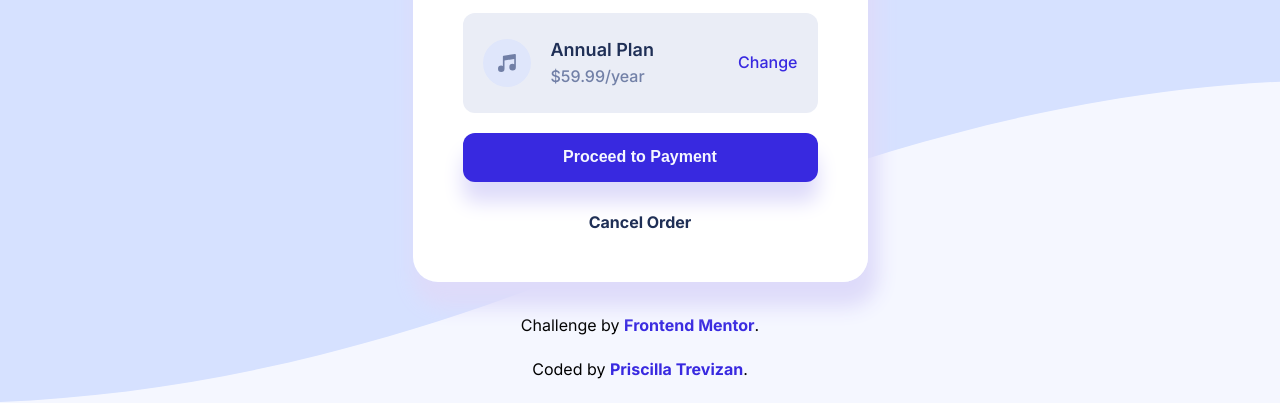
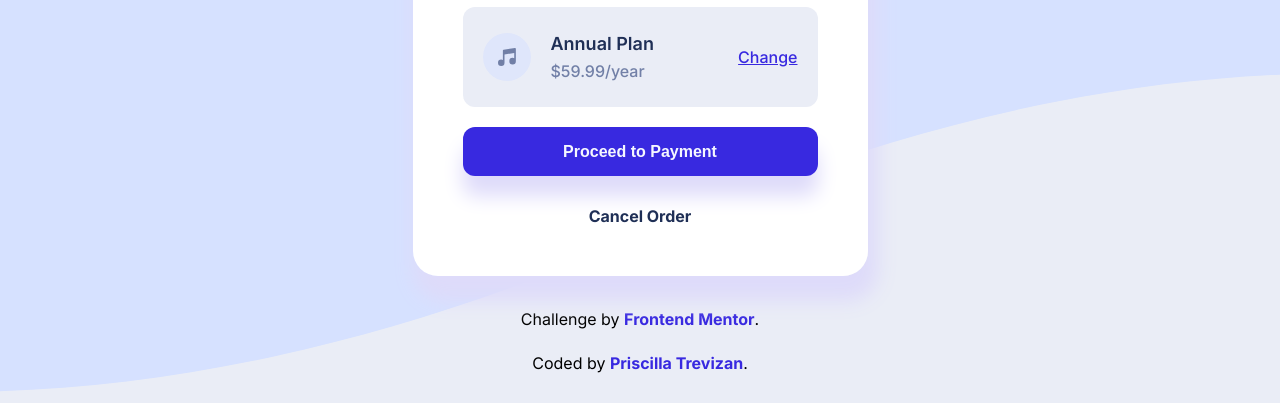
Before and after one commit to priscillatrevizan/OrderSummaryComponent, a plain HTML site: page index.html in a window 1280 px wide. Shown: the part 408-811 px from the top of the page. Drawn offline with Linux system fonts and the light colour scheme.

Commit message:
style: align adjusted

```diff
--- a/assets/style.css
+++ b/assets/style.css
@@ -11,7 +11,6 @@
   --color-icons: hsl(224, 23%, 55%);
   --color-details: hsl(225, 100%, 98%);
 
-
   /*font*/
   --font-family: 'Inter', sans-serif;
   --font-size-title: 1.75rem;
@@ -24,6 +23,18 @@
   --font-weight-body: 500;
 }
 
+html,
+body {
+  margin: 0;
+  padding: 0;
+  background-color: var(--color-slate-300);
+  display: flex;
+  flex-direction: column;
+  justify-content: center;
+  align-items: center;
+  min-height: 100vh;
+}
+
 body {
   background-image: url('./images/pattern-background-desktop.svg');
   background-size: cover;
@@ -31,7 +42,7 @@ body {
   background-repeat: no-repeat;
   position: relative;
   z-index: 1;
-  background-color: var(--color-details);
+  background-color: var(--color-cards);
 }
 
 
@@ -123,7 +134,6 @@ body {
 }
 
 .plan a {
-  text-decoration: none;
   font-size: var(--font-size-body);
   font-weight: var(--font-weight-body);
   color: var(--color-details-text);
@@ -192,11 +202,15 @@ body {
   font-weight: var(--font-weight-title);
 }
 
-.link {
+.link,
+.link-cancel {
   margin-top: 30px;
-  text-decoration: none;
   color: var(--color-primary-text);
   font-weight: var(--font-weight-title);
+}
+
+.link-cancel {
+  text-decoration: none;
 }
 
 .attribution {
--- a/index.html
+++ b/index.html
@@ -4,29 +4,23 @@
 <head>
   <meta charset="UTF-8">
   <meta name="viewport" content="width=device-width, initial-scale=1.0">
-  <!-- displays site properly based on user's device -->
-
   <link rel="icon" type="image/png" sizes="32x32" href="./images/favicon-32x32.png">
   <link rel="stylesheet" href="./assets/style.css">
   <link rel="preconnect" href="https://fonts.googleapis.com">
   <link rel="preconnect" href="https://fonts.gstatic.com" crossorigin>
-  <link
-    href="https://fonts.googleapis.com/css2?family=Inter:ital,opsz,wght@0,14..32,100..900;1,14..32,100..900&display=swap"
-    rel="stylesheet">
+  <link href="https://fonts.googleapis.com/css2?family=Inter:ital,opsz,wght@0,14..32,100..900;1,14..32,100..900&display=swap" rel="stylesheet">
   <title>Frontend Mentor | Order summary card</title>
-
 </head>
 
 <body>
-
+  <main>
     <section id="card">
       <div class="card">
         <img src="./assets/images/illustration-hero.svg" alt="Music Player" class="img-hero">
         <div class="card-content">
           <div class="header">
             <h1 class="title">Order Summary</h1>
-          <p class="text">You can now listen to millions of songs, audiobooks, and podcasts on any device anywhere you
-            like!</p>
+            <p class="text">You can now listen to millions of songs, audiobooks, and podcasts on any device anywhere you like!</p>
           </div>
           <div class="plan-content">
             <div class="plan">
@@ -38,16 +32,18 @@
               <a href="#" class="link">Change</a>
             </div>
           </div>
-
           <button class="button">Proceed to Payment</button>
-        <a href="#" class="link">Cancel Order</a>
+          <a href="#" class="link-cancel">Cancel Order</a>
         </div>
       </div>
     </section>
-</body>
+  </main>
+
   <footer class="attribution">
     <p>Challenge by <a href="https://www.frontendmentor.io?ref=challenge" target="_blank">Frontend Mentor</a>.</p>
     <p>Coded by <a href="https://github.com/priscillatrevizan" target="_blank">Priscilla Trevizan</a>.</p>
   </footer>
 
+</body>
+
 </html>
```
Lines whose indentation alone changed are shown as unchanged.
